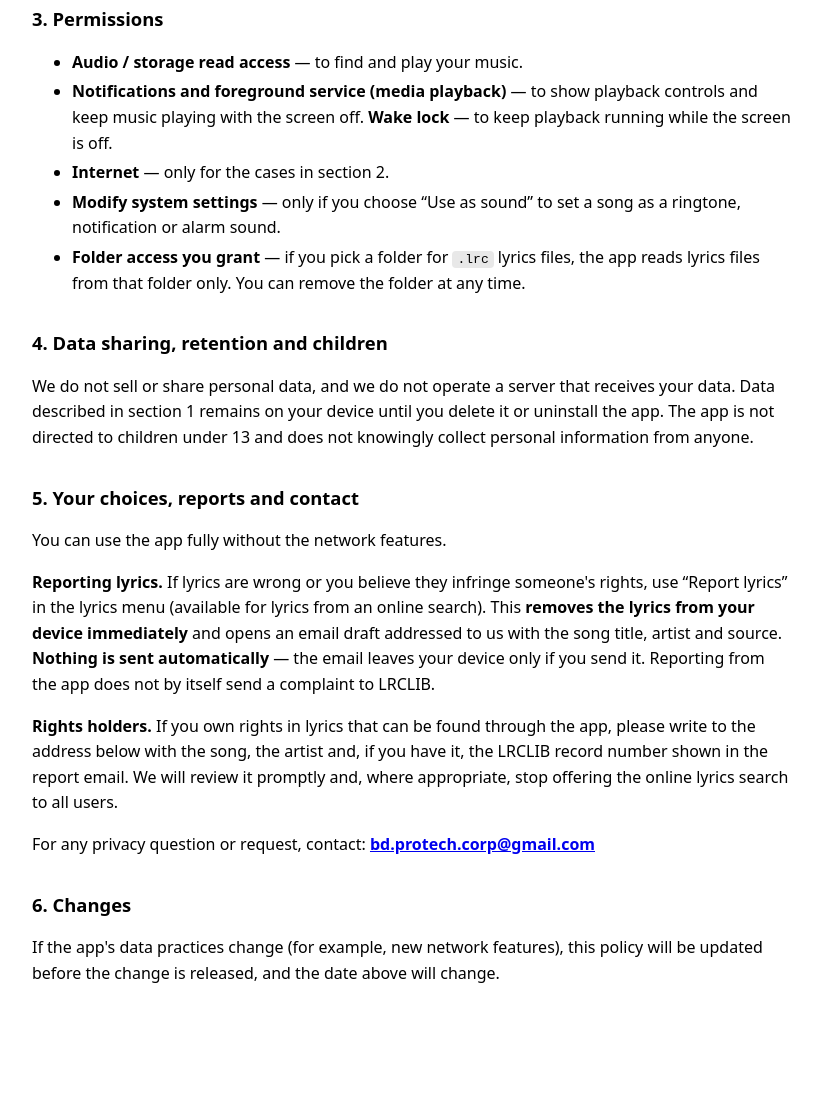
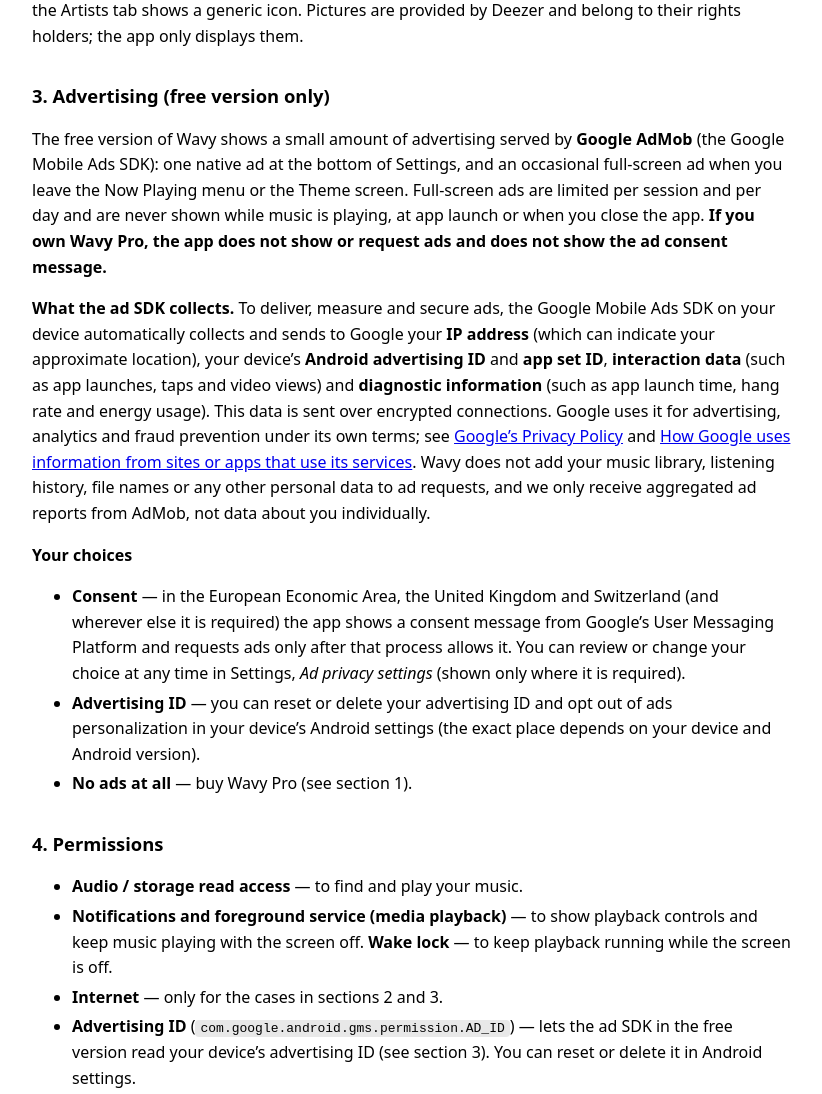
Before and after one commit to b4h3r4id/b4h3r4id.github.io, a plain HTML site: page wavy/privacy.html in a window 1280 px wide. Shown: the part 1396-2490 px from the top of the page, without its empty margins (228-1050 px from the left). Before the commit the page ends 2462 px from the top, so only its background shows below. Drawn offline with Linux system fonts and the light colour scheme.

Commit message:
Update privacy.html

```diff
--- a/wavy/privacy.html
+++ b/wavy/privacy.html
@@ -18,11 +18,12 @@
 <body>
 
 <h1>Wavy — Privacy Policy</h1>
-<p class="muted">Last updated: 2 November 2026 · App: Wavy (<code>com.bd.protech.wavy</code>)</p>
+<p class="muted">Last updated: 25 November 2026 · App: Wavy (<code>com.bd.protech.wavy</code>)</p>
 
 <p>Wavy is an offline-first music player for Android. It plays the audio files that are already on your
-device. It has no user accounts, no advertising and no analytics or crash-reporting services. This page explains
-the small number of cases where the app uses the network, and what stays on your device.</p>
+device. It has no user accounts and no analytics or crash-reporting services of its own. The free version shows
+advertising served by Google AdMob; Wavy Pro removes it. This page explains the small number of cases where the app
+uses the network (including advertising), and what stays on your device.</p>
 
 <h2>1. What stays on your device</h2>
 <ul>
@@ -34,7 +35,7 @@ the small number of cases where the app uses the network, and what stays on your
       lifetime purchase), the payment is handled entirely by Google Play. The app only learns, from Google Play on your
       device, whether your Google account owns Wavy Pro; it does not receive your payment details or your name, and it
       keeps a small &ldquo;Pro is active&rdquo; marker on your device. You can manage or cancel a subscription in
-      Google Play.</li>
+      Google Play. Wavy Pro also removes ads (see section 3).</li>
   <li><b>Backups you create (optional)</b> — Settings, Backup can save your listening statistics, favorites, playlists
       and settings into a file. You choose where the file is saved (for example Documents). The app does not upload
       it; keep it somewhere safe because it contains your listening history. Importing a backup replaces the data in
@@ -57,7 +58,7 @@ no file names or paths, no account, advertising or device identifiers. The app n
 background. You can withdraw your permission at any time in the lyrics menu (&ldquo;Online lyrics search&rdquo;).
 The lyrics that come back are written by LRCLIB's contributors and may belong to their rights holders; they are
 shown inside the app with their source, are kept only on your device, are not uploaded, shared or exported by the
-app, and can be reported or removed (see section 5). Wavy does not host or distribute lyrics and is not affiliated
+app, and can be reported or removed (see section 6). Wavy does not host or distribute lyrics and is not affiliated
 with LRCLIB. LRCLIB handles data under its own terms; please see lrclib.net.</p>
 
 <p><b>c) Artist pictures (optional).</b> Only if you allow it (the Artists tab asks once; you can change it any time in
@@ -66,25 +67,59 @@ Settings, Library Management), the app sends the <b>artist names</b> from your l
 Deezer's server also receives your IP address. Nothing else is sent. If you decline, nothing is sent and the Artists
 tab shows a generic icon. Pictures are provided by Deezer and belong to their rights holders; the app only displays them.</p>
 
-<h2>3. Permissions</h2>
+<h2>3. Advertising (free version only)</h2>
+<p>The free version of Wavy shows a small amount of advertising served by <b>Google AdMob</b> (the Google Mobile Ads
+SDK): one native ad at the bottom of Settings, and an occasional full-screen ad when you leave the Now Playing menu or
+the Theme screen. Full-screen ads are limited per session and per day and are never shown while music is playing, at app
+launch or when you close the app. <b>If you own Wavy Pro, the app does not show or request ads and does not show the ad
+consent message.</b></p>
+
+<p><b>What the ad SDK collects.</b> To deliver, measure and secure ads, the Google Mobile Ads SDK on your device
+automatically collects and sends to Google your <b>IP address</b> (which can indicate your approximate location), your
+device&rsquo;s <b>Android advertising ID</b> and <b>app set ID</b>, <b>interaction data</b> (such as app launches, taps and
+video views) and <b>diagnostic information</b> (such as app launch time, hang rate and energy usage). This data is sent
+over encrypted connections. Google uses it for advertising, analytics and fraud prevention under its own terms; see
+<a href="https://policies.google.com/privacy">Google&rsquo;s Privacy Policy</a> and
+<a href="https://policies.google.com/technologies/partner-sites">How Google uses information from sites or apps that use
+its services</a>. Wavy does not add your music library, listening history, file names or any other personal data to ad
+requests, and we only receive aggregated ad reports from AdMob, not data about you individually.</p>
+
+<p><b>Your choices</b></p>
+<ul>
+  <li><b>Consent</b> &mdash; in the European Economic Area, the United Kingdom and Switzerland (and wherever else it is
+      required) the app shows a consent message from Google&rsquo;s User Messaging Platform and requests ads only after
+      that process allows it. You can review or change your choice at any time in Settings, <i>Ad privacy settings</i>
+      (shown only where it is required).</li>
+  <li><b>Advertising ID</b> &mdash; you can reset or delete your advertising ID and opt out of ads personalization in your
+      device&rsquo;s Android settings (the exact place depends on your device and Android version).</li>
+  <li><b>No ads at all</b> &mdash; buy Wavy Pro (see section 1).</li>
+</ul>
+
+<h2>4. Permissions</h2>
 <ul>
   <li><b>Audio / storage read access</b> — to find and play your music.</li>
   <li><b>Notifications and foreground service (media playback)</b> — to show playback controls and keep music playing
       with the screen off. <b>Wake lock</b> — to keep playback running while the screen is off.</li>
-  <li><b>Internet</b> — only for the cases in section 2.</li>
+  <li><b>Internet</b> — only for the cases in sections 2 and 3.</li>
+  <li><b>Advertising ID</b> (<code>com.google.android.gms.permission.AD_ID</code>) &mdash; lets the ad SDK in the free
+      version read your device&rsquo;s advertising ID (see section 3). You can reset or delete it in Android settings.</li>
   <li><b>Modify system settings</b> — only if you choose &ldquo;Use as sound&rdquo; to set a song as a ringtone,
       notification or alarm sound.</li>
   <li><b>Folder access you grant</b> — if you pick a folder for <code>.lrc</code> lyrics files, the app reads lyrics
       files from that folder only. You can remove the folder at any time.</li>
 </ul>
 
-<h2>4. Data sharing, retention and children</h2>
-<p>We do not sell or share personal data, and we do not operate a server that receives your data. Data described in
-section 1 remains on your device until you delete it or uninstall the app. The app is not directed to children
-under 13 and does not knowingly collect personal information from anyone.</p>
+<h2>5. Data sharing, retention and children</h2>
+<p>We do not sell your personal data, and we do not operate a server that receives your data. The only third parties
+that receive data from the app are the services described in sections 2 and 3: GitHub (update check), LRCLIB and
+Deezer (only if you allow them) and, in the free version, Google AdMob (advertising). Data described in section 1
+remains on your device until you delete it or uninstall the app; data collected by the ad SDK is held by Google under
+its own policy. The app is not directed to children under 13 and does not knowingly collect personal information from
+children; ad requests are not set up for child-directed treatment.</p>
 
-<h2>5. Your choices, reports and contact</h2>
-<p>You can use the app fully without the network features.</p>
+<h2>6. Your choices, reports and contact</h2>
+<p>You can use the app fully without the optional network features. Ads can be removed with Wavy Pro, and where it
+applies you can change your ad consent in Settings, Ad privacy settings (see section 3).</p>
 
 <p><b>Reporting lyrics.</b> If lyrics are wrong or you believe they infringe someone's rights, use
 &ldquo;Report lyrics&rdquo; in the lyrics menu (available for lyrics from an online search). This
@@ -99,7 +134,7 @@ review it promptly and, where appropriate, stop offering the online lyrics searc
 <p>For any privacy question or request, contact:
 <a href="mailto:bd.protech.corp@gmail.com"><b>bd.protech.corp@gmail.com</b></a></p>
 
-<h2>6. Changes</h2>
+<h2>7. Changes</h2>
 <p>If the app's data practices change (for example, new network features), this policy will be updated before the
 change is released, and the date above will change.</p>
 
```
